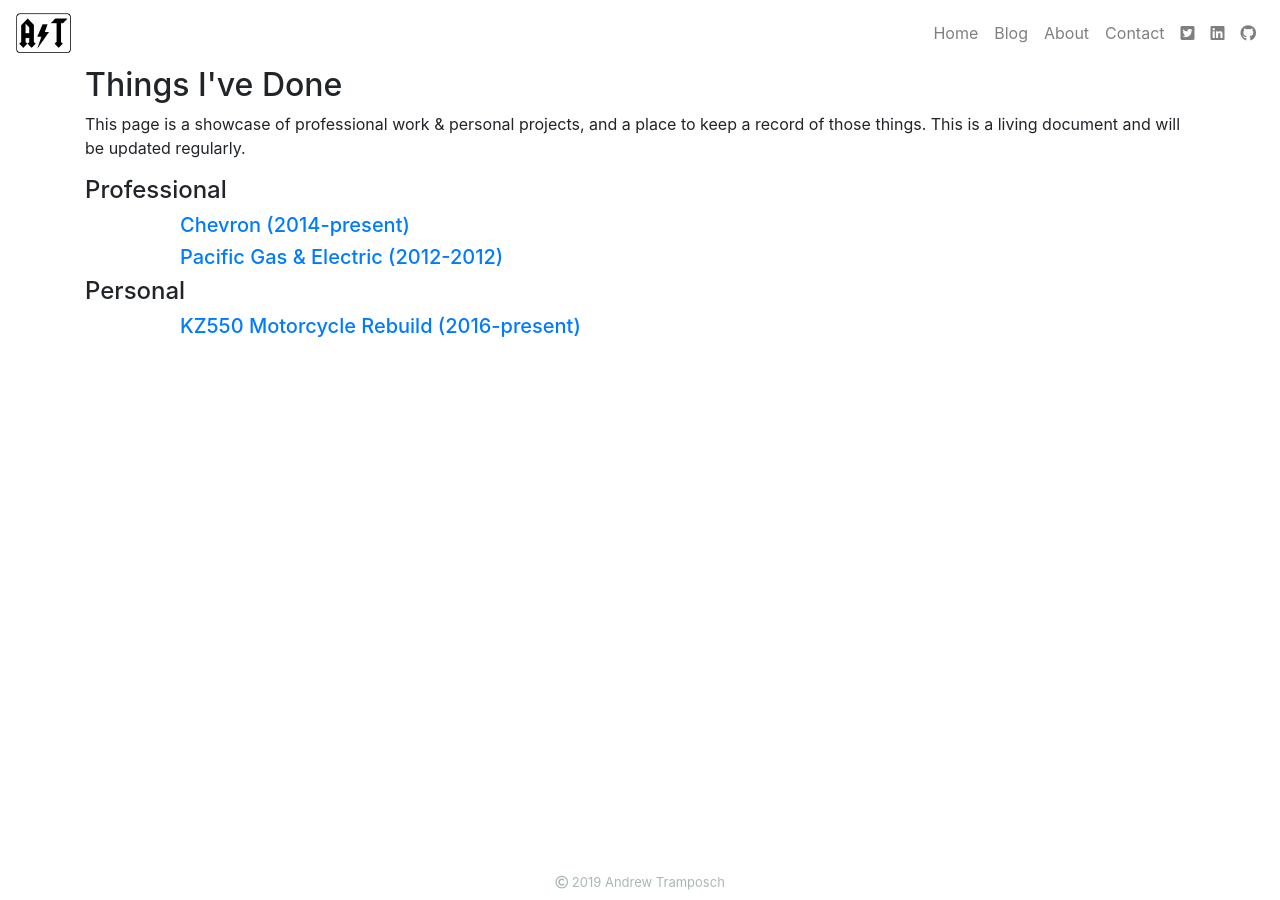
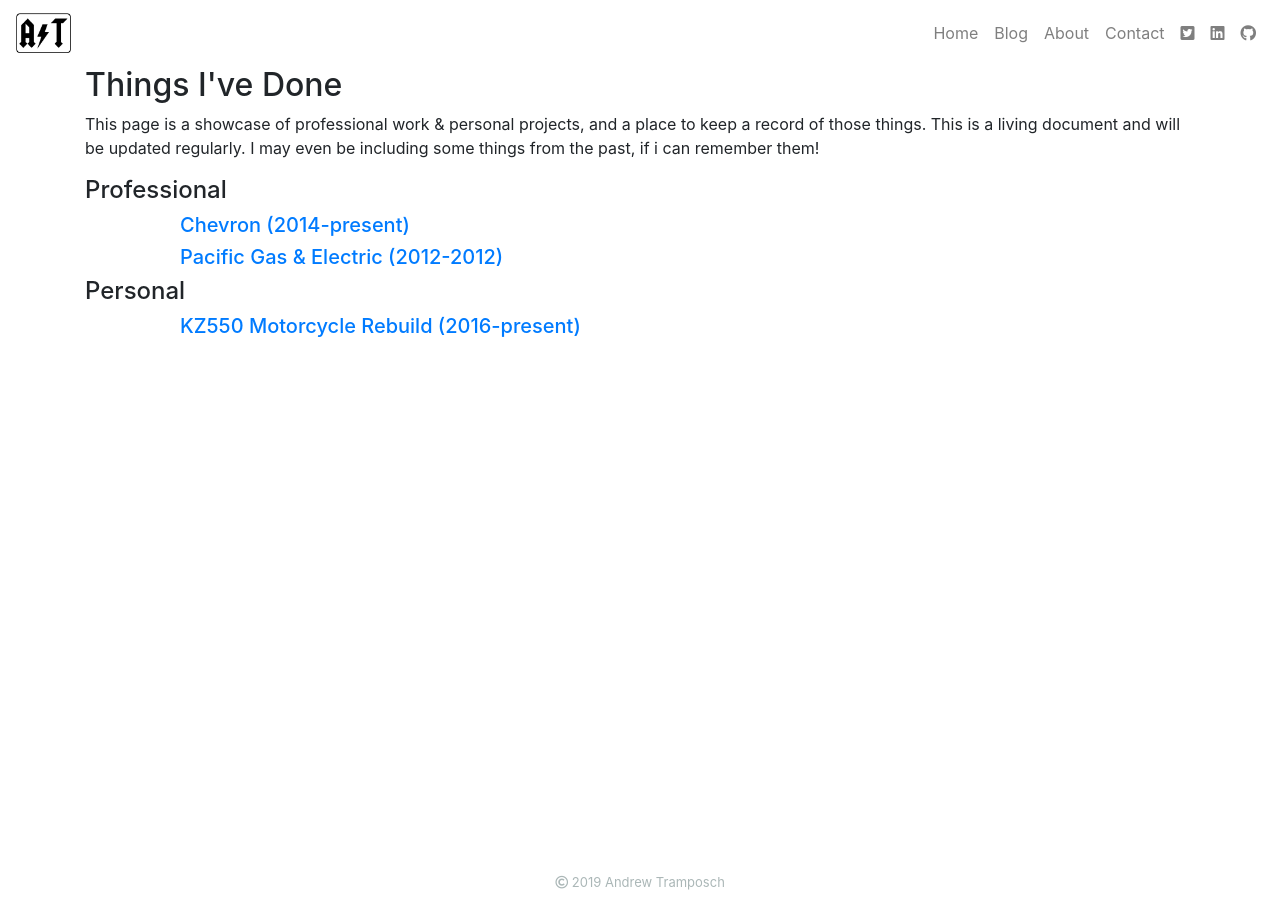
Before and after one commit to atramposch/website, a Jekyll site: the page built from about/things_ive_done.html, in a window 1280 px wide. Built offline with Jekyll 4.4.1, drawn with Linux system fonts in a browser that asks for light colours.

Commit message:
more updates to the things ive done

```diff
--- a/about/things_ive_done.html
+++ b/about/things_ive_done.html
@@ -3,8 +3,9 @@ layout: default
 title: Andrew Tramposch | Things I've Done
 ---
 <h2>Things I've Done</h2>
-<p>This page is a showcase of professional work & personal projects, and a place to keep a record of those things. This is a living
-    document and will be updated regularly. </p>
+<p>This page is a showcase of professional work & personal projects, and a place to keep a record of those things. This
+    is a living
+    document and will be updated regularly. I may even be including some things from the past, if i can remember them! </p>
 
 <h4>Professional</h4>
 <div class="row">
@@ -63,6 +64,7 @@ title: Andrew Tramposch | Things I've Done
         </div>
     </div>
 </div>
+
 <h4>Personal</h4>
 <div class="row">
     <div class="col-1"></div>
@@ -75,4 +77,3 @@ title: Andrew Tramposch | Things I've Done
         </div>
     </div>
 </div>
-</div>
```
Lines whose indentation alone changed are shown as unchanged.
